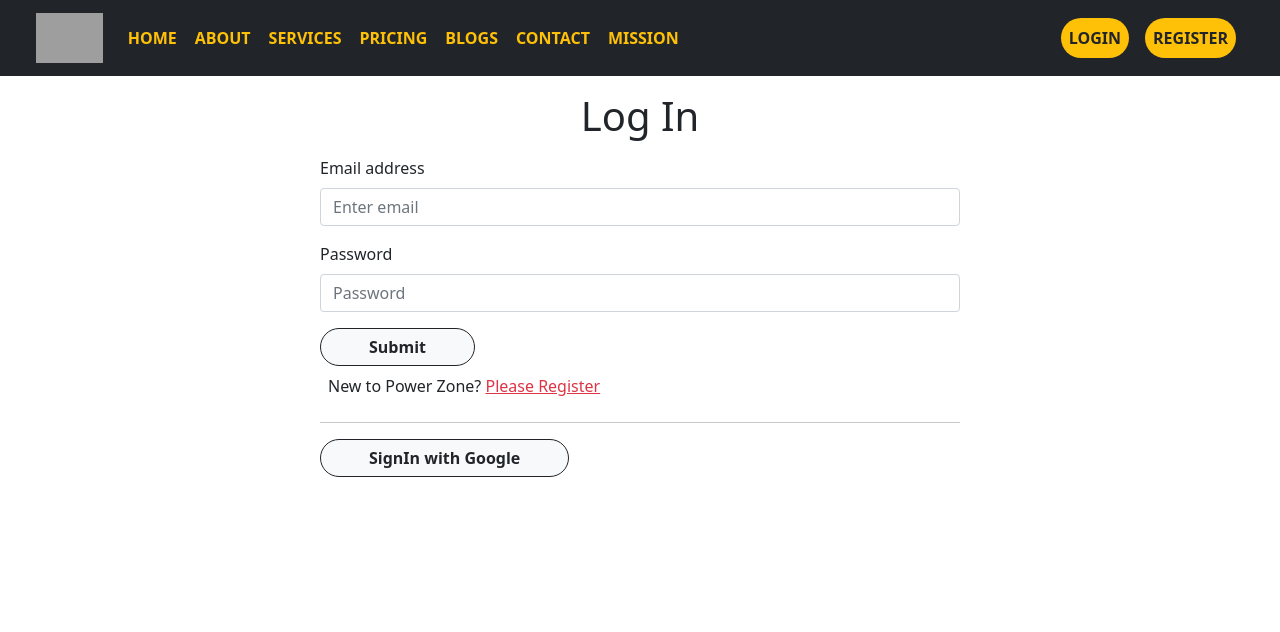
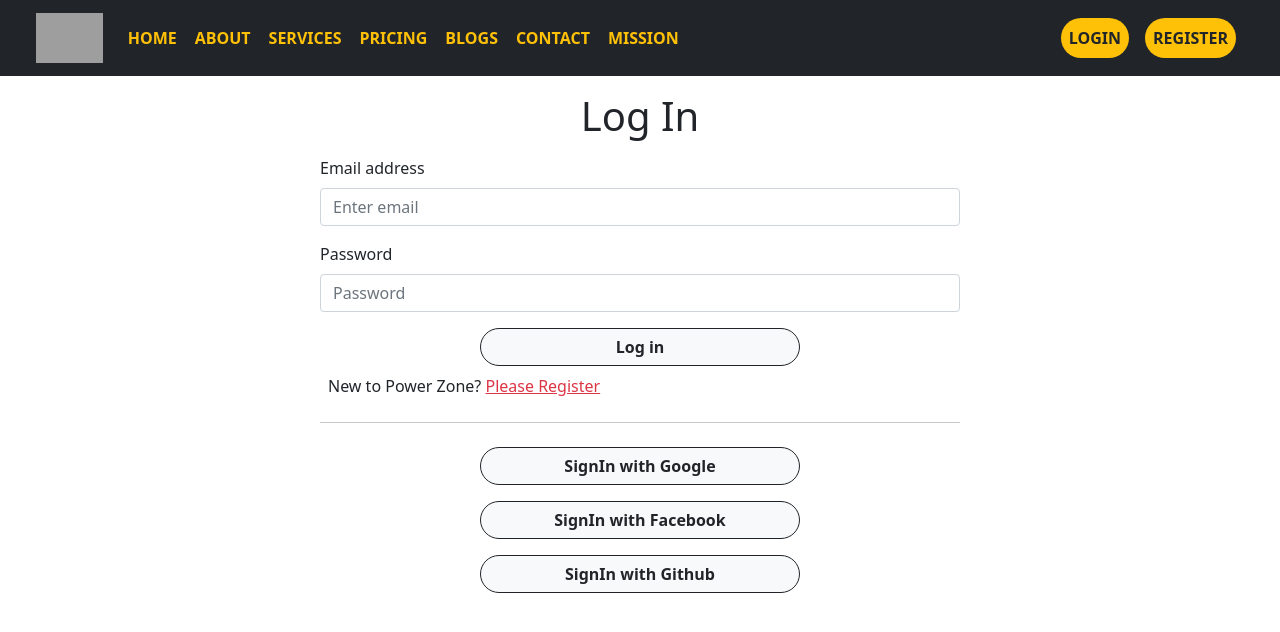
Before and after one commit to muzahid604/power-zone, a React (Create React App) app: page /login in a window 1280 px wide. Shown: the top 632 px of the page. Built offline with nearby package versions, Linux system fonts and the light colour scheme; no server answers; grey boxes are pictures that could not be loaded.

Commit message:
added google auth

```diff
--- a/src/App.js
+++ b/src/App.js
@@ -18,6 +18,7 @@ function App() {
       <Header></Header>
       <Routes>
         <Route path='/' element={<Home></Home>}></Route>
+        <Route path='/home' element={<Home></Home>}></Route>
         <Route path='/about' element={<About></About>}></Route>
         <Route path='/services' element={<Services></Services>}></Route>
         <Route path='/pricing' element={
--- a/src/pages/Sign/Login/Login.js
+++ b/src/pages/Sign/Login/Login.js
@@ -1,11 +1,12 @@
 import React, { useRef } from 'react';
-import { Button, Form } from 'react-bootstrap';
+import { Button, Form, Spinner } from 'react-bootstrap';
 import { useSignInWithEmailAndPassword } from 'react-firebase-hooks/auth';
 import { Link, useLocation, useNavigate } from 'react-router-dom';
 import auth from '../../../firebase.init';
+import SocialSign from '../SocialSign/SocialSign';
 import './Login.css';
+const Login = () => {
 
-const Login = () => {
     const [
         signInWithEmailAndPassword,
         user,
@@ -21,6 +22,13 @@ const Login = () => {
         const email = emailRef.current.value;
         const password = passRef.current.value;
         signInWithEmailAndPassword(email, password)
+
+    }
+    if (loading) {
+        return <Spinner className='d-flex align-items-center justify-content-center' animation="grow" />
+    }
+    if (error) {
+        return <p>Error: {error.message}</p>
     }
     let from = location.state?.from?.pathname || "/";
     if (user) {
@@ -33,6 +41,7 @@ const Login = () => {
     }
     return (
         <div >
+
             <h1 className='text-center m-3'>Log In</h1>
             <Form onSubmit={handleSubmit} className="w-50 mx-auto">
                 <Form.Group className="mb-3" controlId="formBasicEmail">
@@ -44,17 +53,15 @@ const Login = () => {
                     <Form.Label>Password</Form.Label>
                     <Form.Control ref={passRef} required type="password" placeholder="Password" />
                 </Form.Group>
-                <Button variant="text-light px-5 btn-outline-dark fw-bold hover-color btn-light rounded-pill" type="submit">
-                    Submit
-                </Button>
+                <div className='w-50 text-center mx-auto'>
+                    <Button variant="text-light px-5 w-100 btn-outline-dark fw-bold hover-color btn-light rounded-pill" type="submit">
+                        Log in
+                    </Button>
+                </div>
                 <p className='p-2'>New to Power Zone? <Link to='/register' className=' text-danger' onClick={navigateRegister}>Please Register</Link></p>
             </Form>
             <hr className='w-50 mx-auto' />
-            <div className='w-50 text-center mx-auto d-flex'>
-                <Button variant="text-light px-5 btn-outline-dark fw-bold hover-color btn-light rounded-pill" type="submit">
-                    SignIn with Google
-                </Button>
-            </div>
+            <SocialSign></SocialSign>
         </div>
     );
 };
--- /dev/null
+++ b/src/pages/Sign/SocialSign/SocialSign.js
@@ -0,0 +1,40 @@
+import React from 'react';
+import { Button, Spinner } from 'react-bootstrap';
+import { useSignInWithGoogle } from 'react-firebase-hooks/auth';
+import { useNavigate } from 'react-router-dom';
+import auth from '../../../firebase.init';
+
+
+const SocialSign = () => {
+    const navigate = useNavigate();
+    const [signInWithGoogle, user, loading, error] = useSignInWithGoogle(auth);
+    if (user) {
+        navigate('/home')
+    }
+    if (error) {
+        return (
+            <div>
+                <p>Error: {error.message}</p>
+            </div>
+        );
+    }
+    if (loading) {
+        return <Spinner animation="grow"></Spinner>;
+    }
+    return (
+        <div className='w-50 text-center mx-auto'>
+            <Button onClick={() => signInWithGoogle()} variant="text-light px-5 btn-outline-dark fw-bold hover-color btn-light rounded-pill m-2 w-50" type="submit">
+                SignIn with Google
+            </Button>
+            <br />
+            <Button variant="text-light px-4 btn-outline-dark fw-bold hover-color btn-light rounded-pill m-2 w-50" type="submit">
+                SignIn with Facebook
+            </Button>
+            <br />
+            <Button variant="text-light px-5 btn-outline-dark fw-bold hover-color btn-light rounded-pill m-2 w-50" type="submit">
+                SignIn with Github
+            </Button>
+        </div>);
+};
+
+export default SocialSign;
```
Also changed, not shown: 1 other file (tests, documents, lock files or other folders).
